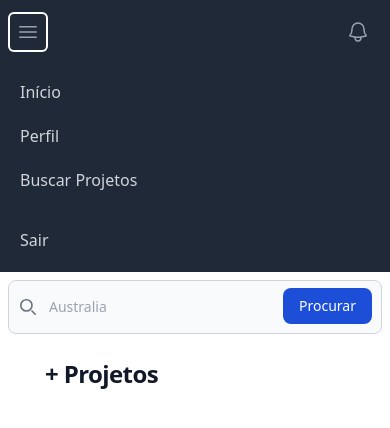
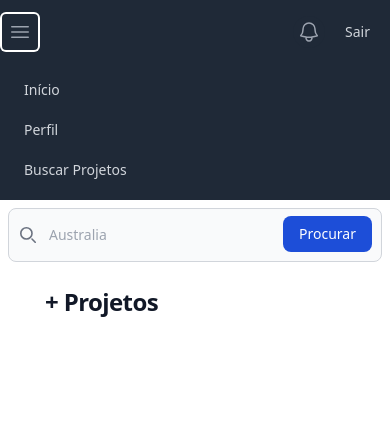
Before and after one commit to tchuby/FrontierLess-FrontEnd, a Next.js app: page /profile in a window 390 px wide. Both pictures are taken after a click on the button "Open main menu". Shown: the top 428 px of the page. Built offline with nearby package versions, Linux system fonts and the light colour scheme.

Commit message:
update Nav

```diff
--- a/src/components/Nav/components/LinkMenuContracted/index.tsx
+++ /dev/null
@@ -1,17 +0,0 @@
-import NextLink from 'next/link';
-
-interface Props {
-    children?: React.ReactNode,
-    href?: any
-}
-
-export default function LinkMenuContracted({ children, href }: Props) {
-    return (
-        <>
-            <NextLink href={href} className="block rounded-md px-3 py-2 text-base font-medium text-gray-300 hover:bg-gray-700 hover:text-white focus:bg-gray-900">
-                {children}
-            </NextLink>
-        </>
-
-    );
-}
--- a/src/components/Nav/components/MenuIcon/index.tsx
+++ b/src/components/Nav/components/MenuIcon/index.tsx
@@ -1,8 +1,12 @@
 
-export default function MenuIcon() {
+interface Props {
+    onClick?: () => void;
+}
+
+export default function MenuIcon({ onClick }: Props) {
     return (
         <div className="absolute inset-y-0 left-0 flex items-center sm:hidden">
-            <button type="button" className="relative inline-flex items-center justify-center rounded-md p-2 text-gray-400 hover:bg-gray-700 hover:text-white focus:outline-none focus:ring-2 focus:ring-inset focus:ring-white" aria-controls="mobile-menu" aria-expanded="false">
+            <button type="button" onClick={onClick} className="relative inline-flex items-center justify-center rounded-md p-2 text-gray-400 hover:bg-gray-700 hover:text-white focus:outline-none focus:ring-2 focus:ring-inset focus:ring-white" aria-controls="mobile-menu" aria-expanded="false">
                 <span className="absolute -inset-0.5"></span>
                 <span className="sr-only">Open main menu</span>
 
--- a/src/components/Nav/components/NotificationIcon/index.tsx
+++ b/src/components/Nav/components/NotificationIcon/index.tsx
@@ -1,7 +1,7 @@
 
 export default function NotificationIcon() {
     return (
-        <div className="absolute inset-y-0 right-0 flex items-center pr-2 sm:static sm:inset-auto sm:ml-6 sm:pr-0">
+        <div className="inset-y-0 right-0 flex items-center pr-2 sm:static sm:inset-auto sm:ml-6 sm:pr-0">
             <button type="button" className="relative rounded-full bg-gray-800 p-1 text-gray-400 hover:text-white focus:outline-none focus:ring-2 focus:ring-white focus:ring-offset-2 focus:ring-offset-gray-800">
                 <span className="absolute -inset-1.5"></span>
                 <span className="sr-only">View notifications</span>
--- a/src/components/Nav/index.tsx
+++ b/src/components/Nav/index.tsx
@@ -1,42 +1,35 @@
+"use client"
+import { useState } from 'react';
 import LinkMenu from './components/LinkMenu';
-import LinkMenuContracted from './components/LinkMenuContracted';
 import MenuIcon from './components/MenuIcon';
 import NotificationIcon from './components/NotificationIcon';
 
 export default function Nav() {
+    const [isMenuOpen, setIsMenuOpen] = useState(false);
+    const toggleMenu = () => {
+        setIsMenuOpen(prevState => !prevState);
+    };
     return (
         <nav className="bg-gray-800 min-h-16">
-            <div className="mx-auto max-w-7xl px-2 sm:px-6 lg:px-8">
-                <div className="relative flex h-16 items-center justify-between">
-                    <MenuIcon />
-                    <div className="flex flex-1 items-center justify-center sm:items-stretch sm:justify-start">
-                        <div className="hidden sm:ml-6 sm:block">
-                            <div className="flex space-x-4">
-                                <LinkMenu href="/" >Início</LinkMenu>
-                                <LinkMenu href="/profile" >Perfil</LinkMenu>
-                                <LinkMenu href="/findProfect" >Buscar Projetos</LinkMenu>
-
-                            </div>
-                        </div>
-                    </div>
+            <div className="mx-auto px-2 sm:px-6 lg:px-8 relative flex h-16 items-center justify-between">
+                <MenuIcon onClick={toggleMenu} />
+                <div className="flex space-x-4 flex-1 hidden sm:ml-6 sm:block items-center justify-center sm:items-stretch sm:justify-start">
+                    <LinkMenu href="/" >Início</LinkMenu>
+                    <LinkMenu href="/pages/profile" >Perfil</LinkMenu>
+                    <LinkMenu href="/findProfect" >Buscar Projetos</LinkMenu>
+                </div>
+                <div></div>
+                <div className="flex">
                     <NotificationIcon />
-                    <div className="flex space-x-4">
-                        <LinkMenu href="/" >Sair</LinkMenu>
-                    </div>
+                    <LinkMenu href="/" >Sair</LinkMenu>
                 </div>
             </div>
 
-            <div className="sm:hidden" id="mobile-menu">
-                <div className="space-y-1 px-2 pb-3 pt-2">
-                    <LinkMenuContracted href="/" >Início</LinkMenuContracted>
-                    <LinkMenuContracted href="/profile" >Perfil</LinkMenuContracted>
-                    <LinkMenuContracted href="/findProject" >Buscar Projetos</LinkMenuContracted>
-                </div>
-                <div className="space-y-1 px-2 pb-3 pt-2">
-                    <LinkMenuContracted href="/" >Sair</LinkMenuContracted>
-                </div>
+            <div className={`${isMenuOpen ? 'sm' : 'hidden'} flex justify-between flex-col space-y-1 px-2 pb-3 pt-2 sm:hidden rounded-md px-3 py-2 text-base font-medium text-gray-300`}>
+                <LinkMenu href="/" >Início</LinkMenu>
+                <LinkMenu href="/profile" >Perfil</LinkMenu>
+                <LinkMenu href="/findProject" >Buscar Projetos</LinkMenu>
             </div>
         </nav>
-
     );
 }
```
